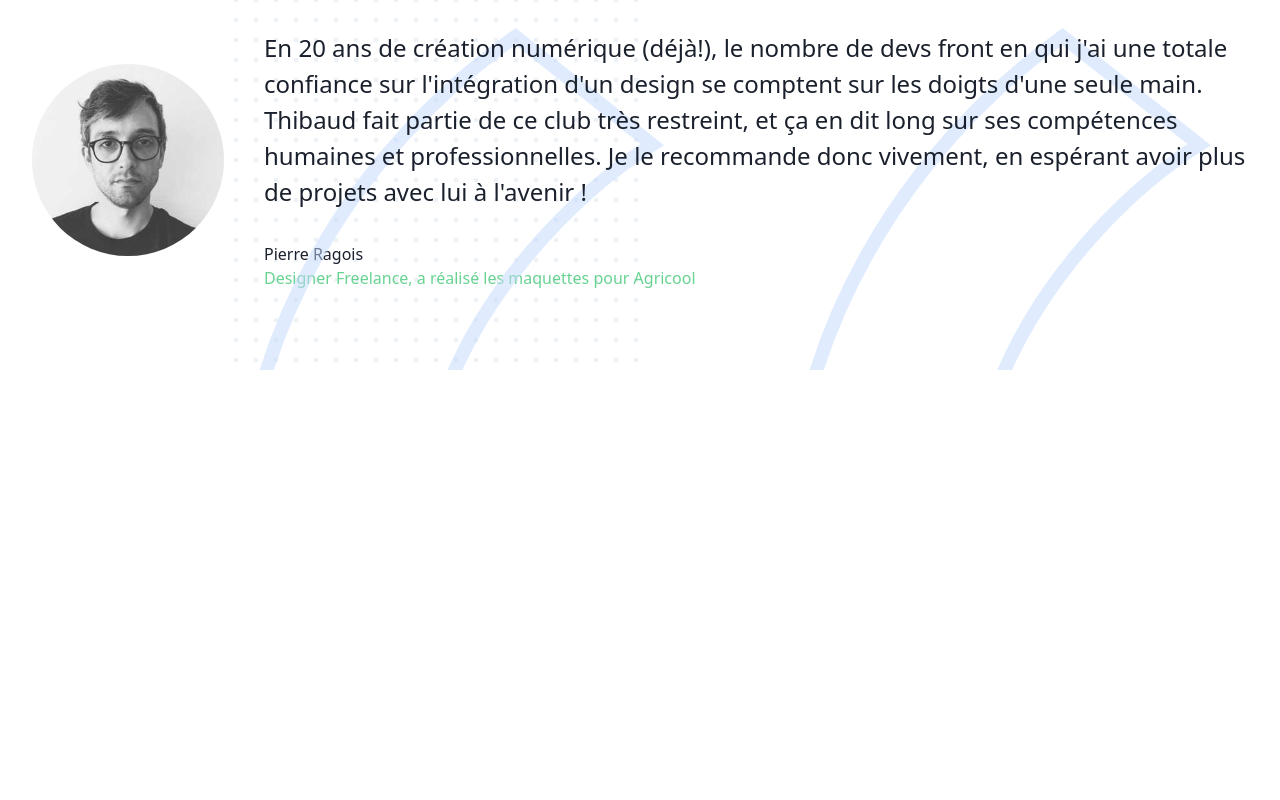
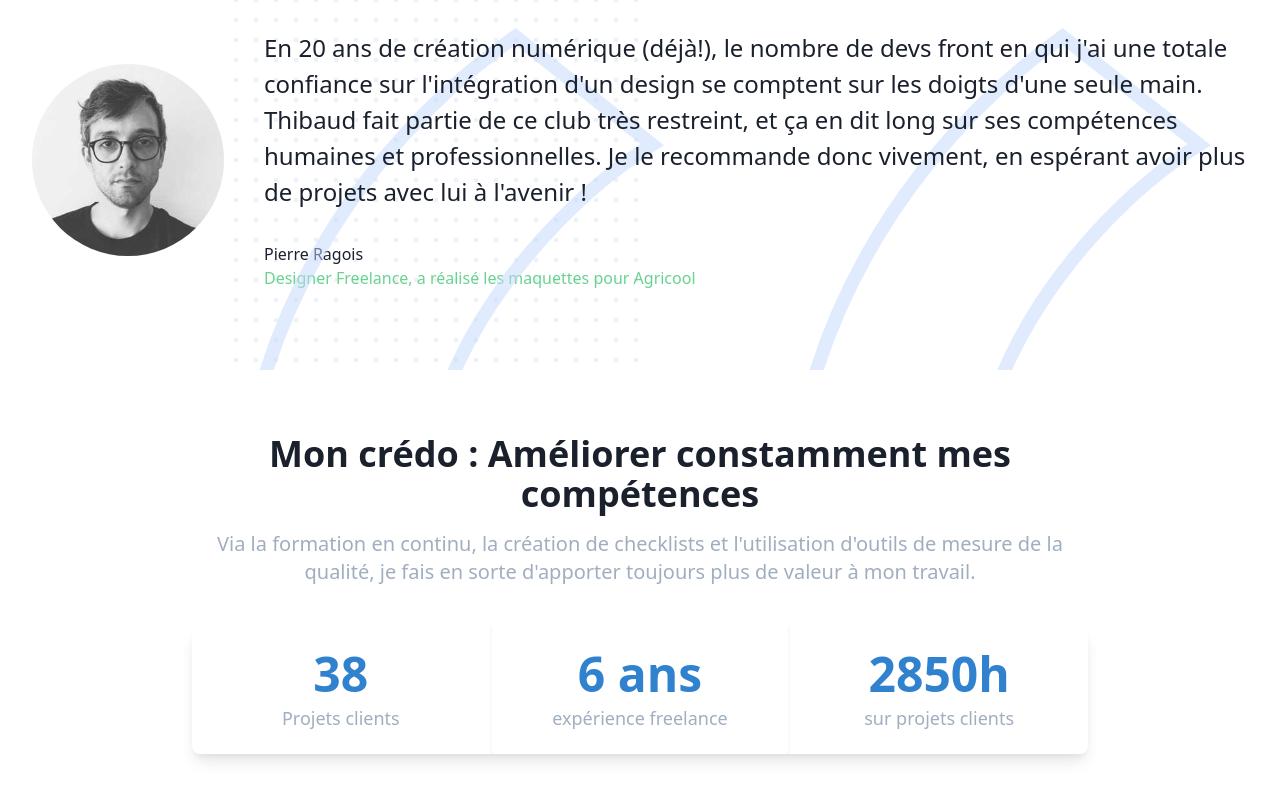
Before and after one commit to tidusia/thibaud-on-next, a Next.js app: page / in a window 1280 px wide. Shown: the part 2876-3676 px from the top of the page. Before the commit the page ends 3246 px from the top, so only its background shows below. Built offline with nearby package versions, Linux system fonts and the light colour scheme; what @tailwindcss/ui would draw is missing.

Commit message:
Create Stats component

```diff
--- a/components/LogoReact/index.tsx
+++ b/components/LogoReact/index.tsx
@@ -5,7 +5,7 @@ const LogoReact = () => (
     x="0px"
     y="0px"
     viewBox="0 0 841.9 595.3"
-    enable-background="new 0 0 841.9 595.3"
+    enableBackground="new 0 0 841.9 595.3"
   >
     <g>
       <path
--- a/components/ShowCase/index.tsx
+++ b/components/ShowCase/index.tsx
@@ -7,10 +7,10 @@ const ShowCase = () => (
       <DotsGrid rootClassNames="hidden lg:block absolute left-full transform -translate-x-1/2 -translate-y-1/4" />
 
       <div className="relative">
-        <h3 className="text-center text-3xl leading-8 font-extrabold tracking-tight text-gray-900 sm:text-4xl sm:leading-10">
+        <h3 className="lg:text-center text-3xl leading-8 font-extrabold tracking-tight text-gray-900 sm:text-4xl sm:leading-10">
           Vous cherchez un développeur de confiance ?
         </h3>
-        <p className="mt-4 max-w-2xl mx-auto text-center text-xl leading-7 text-gray-500">
+        <p className="mt-4 max-w-2xl mx-auto lg:text-center text-xl leading-7 text-gray-500">
           Passionné par le développement web, je suis disponible pour vous
           accompagner sur tout le front-end de votre projet : intégration,
           architecture, connexion back-end et stratégie de tests.
@@ -40,9 +40,9 @@ const ShowCase = () => (
                     <svg
                       fill="none"
                       stroke="currentColor"
-                      stroke-linecap="round"
-                      stroke-linejoin="round"
-                      stroke-width="2"
+                      strokeLinecap="round"
+                      strokeLinejoin="round"
+                      strokeWidth="2"
                       viewBox="0 0 24 24"
                       className="w-6 h-6"
                     >
@@ -71,9 +71,9 @@ const ShowCase = () => (
                     <svg
                       fill="none"
                       stroke="currentColor"
-                      stroke-linecap="round"
-                      stroke-linejoin="round"
-                      stroke-width="2"
+                      strokeLinecap="round"
+                      strokeLinejoin="round"
+                      strokeWidth="2"
                       viewBox="0 0 24 24"
                       className="w-6 h-6"
                     >
@@ -100,9 +100,9 @@ const ShowCase = () => (
                     <svg
                       fill="none"
                       stroke="currentColor"
-                      stroke-linecap="round"
-                      stroke-linejoin="round"
-                      stroke-width="2"
+                      strokeLinecap="round"
+                      strokeLinejoin="round"
+                      strokeWidth="2"
                       viewBox="0 0 24 24"
                       className="w-6 h-6"
                     >
@@ -165,9 +165,9 @@ const ShowCase = () => (
                       <svg
                         fill="none"
                         stroke="currentColor"
-                        stroke-linecap="round"
-                        stroke-linejoin="round"
-                        stroke-width="2"
+                        strokeLinecap="round"
+                        strokeLinejoin="round"
+                        strokeWidth="2"
                         viewBox="0 0 24 24"
                         className="w-6 h-6"
                       >
@@ -197,9 +197,9 @@ const ShowCase = () => (
                       <svg
                         fill="none"
                         stroke="currentColor"
-                        stroke-linecap="round"
-                        stroke-linejoin="round"
-                        stroke-width="2"
+                        strokeLinecap="round"
+                        strokeLinejoin="round"
+                        strokeWidth="2"
                         viewBox="0 0 24 24"
                         className="w-6 h-6"
                       >
@@ -227,9 +227,9 @@ const ShowCase = () => (
                       <svg
                         fill="none"
                         stroke="currentColor"
-                        stroke-linecap="round"
-                        stroke-linejoin="round"
-                        stroke-width="2"
+                        strokeLinecap="round"
+                        strokeLinejoin="round"
+                        strokeWidth="2"
                         viewBox="0 0 24 24"
                         className="w-6 h-6"
                       >
--- /dev/null
+++ b/components/Stats/index.tsx
@@ -0,0 +1,77 @@
+type Stat = {
+  value: string;
+  label: string;
+};
+
+type Props = {
+  title: string;
+  subtitle?: string;
+  stats: Array<Stat>;
+};
+
+type StatItemProps = Stat & {
+  index: number;
+  lastIndex: number;
+};
+
+const StatItem = ({ value, label, index, lastIndex }: StatItemProps) => {
+  let rootClassName;
+
+  if (index === 0) {
+    rootClassName =
+      "border-b border-gray-100 p-6 text-center sm:border-0 sm:border-r";
+  } else if (index === lastIndex) {
+    rootClassName =
+      "border-t border-gray-100 p-6 text-center sm:border-0 sm:border-l";
+  } else {
+    rootClassName =
+      "border-t border-b border-gray-100 p-6 text-center sm:border-0 sm:border-l sm:border-r";
+  }
+
+  return (
+    <div className={rootClassName}>
+      <p className="text-5xl leading-none font-extrabold text-blue-600">
+        {value}
+      </p>
+      <p className="mt-2 text-lg leading-6 font-medium text-gray-500">
+        {label}
+      </p>
+    </div>
+  );
+};
+
+const Stats = ({ title, subtitle, stats = [] }: Props) => (
+  <div className="bg-gray-50 pt-12 sm:pt-16">
+    <div className="max-w-screen-xl mx-auto px-4 sm:px-6 lg:px-8">
+      <div className="max-w-4xl mx-auto md:text-center">
+        <h2 className="text-3xl leading-9 font-extrabold text-gray-900 sm:text-4xl sm:leading-10">
+          {title}
+        </h2>
+        <p className="mt-3 text-xl leading-7 text-gray-500 sm:mt-4">
+          {subtitle}
+        </p>
+      </div>
+    </div>
+    <div className="mt-10 pb-12 bg-white sm:pb-16">
+      <div className="relative">
+        <div className="absolute inset-0 h-1/2 bg-gray-50"></div>
+        <div className="relative max-w-screen-xl mx-auto px-4 sm:px-6 lg:px-8">
+          <div className="max-w-4xl mx-auto">
+            <div className="rounded-lg bg-white shadow-lg sm:grid sm:grid-cols-3">
+              {/* CSS designed for 3 items */}
+              {stats.map((stat, index) => (
+                <StatItem
+                  value={stat.value}
+                  label={stat.label}
+                  index={index}
+                  lastIndex={stats.length - 1}
+                />
+              ))}
+            </div>
+          </div>
+        </div>
+      </div>
+    </div>
+  </div>
+);
+export default Stats;
--- a/pages/index.tsx
+++ b/pages/index.tsx
@@ -3,6 +3,7 @@ import { NextPage } from "next";
 import HomeIntro from "../components/HomeIntro";
 import ShowCase from "../components/ShowCase";
 import Testimonial from "../components/Testimonial";
+import Stats from "../components/Stats";
 
 const Home: NextPage = () => (
   <div>
@@ -22,6 +23,16 @@ const Home: NextPage = () => (
       position="Designer Freelance, a réalisé les maquettes pour Agricool"
       content="En 20 ans de création numérique (déjà!), le nombre de devs front en qui j'ai une totale confiance sur l'intégration d'un design se comptent sur les doigts d'une seule main. Thibaud fait partie de ce club très restreint, et ça en dit long sur ses compétences humaines et professionnelles. Je le recommande donc vivement, en espérant avoir plus de projets avec lui à l'avenir !"
     />
+
+    <Stats
+      title="Mon crédo : Améliorer constamment mes compétences"
+      subtitle="Via la formation en continu, la création de checklists et l'utilisation d'outils de mesure de la qualité, je fais en sorte d'apporter toujours plus de valeur à mon travail."
+      stats={[
+        { value: "38", label: "Projets clients" },
+        { value: "6 ans", label: "expérience freelance" },
+        { value: "2850h", label: "sur projets clients" },
+      ]}
+    />
   </div>
 );
 
```
